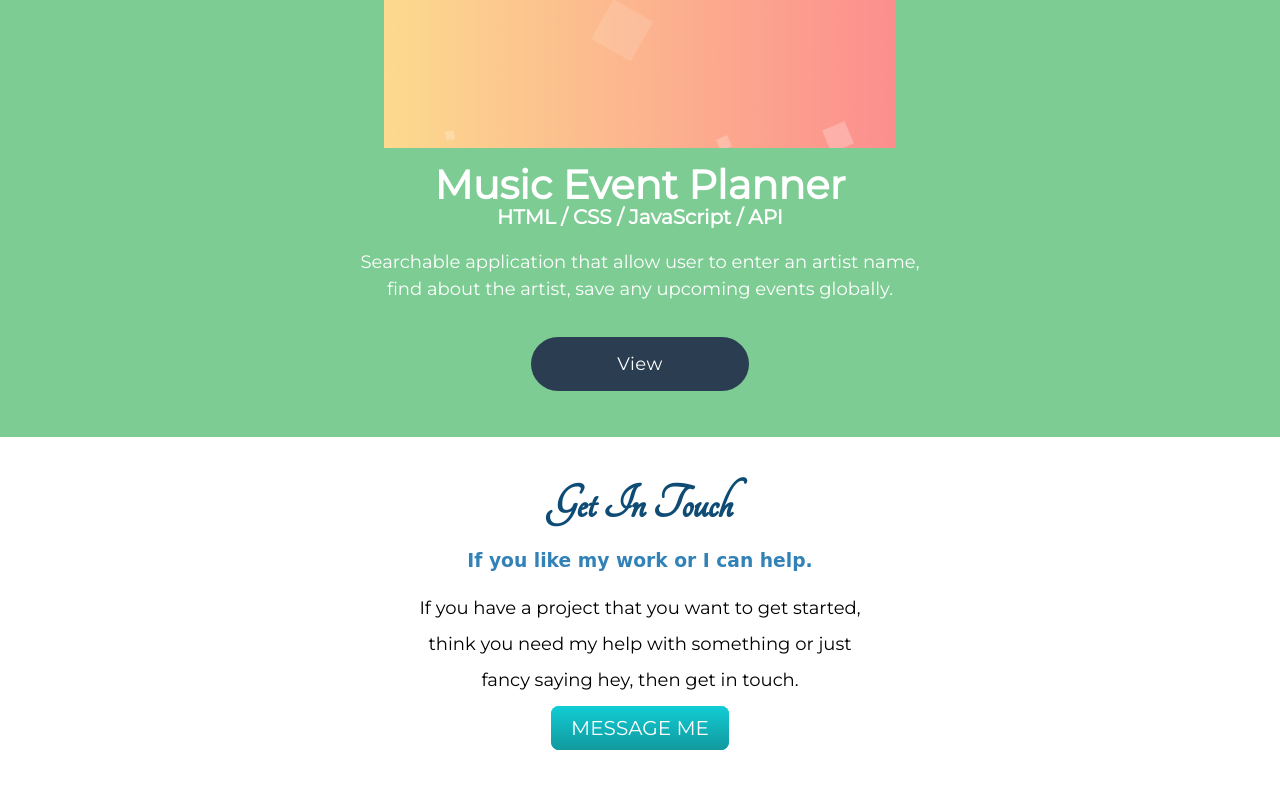
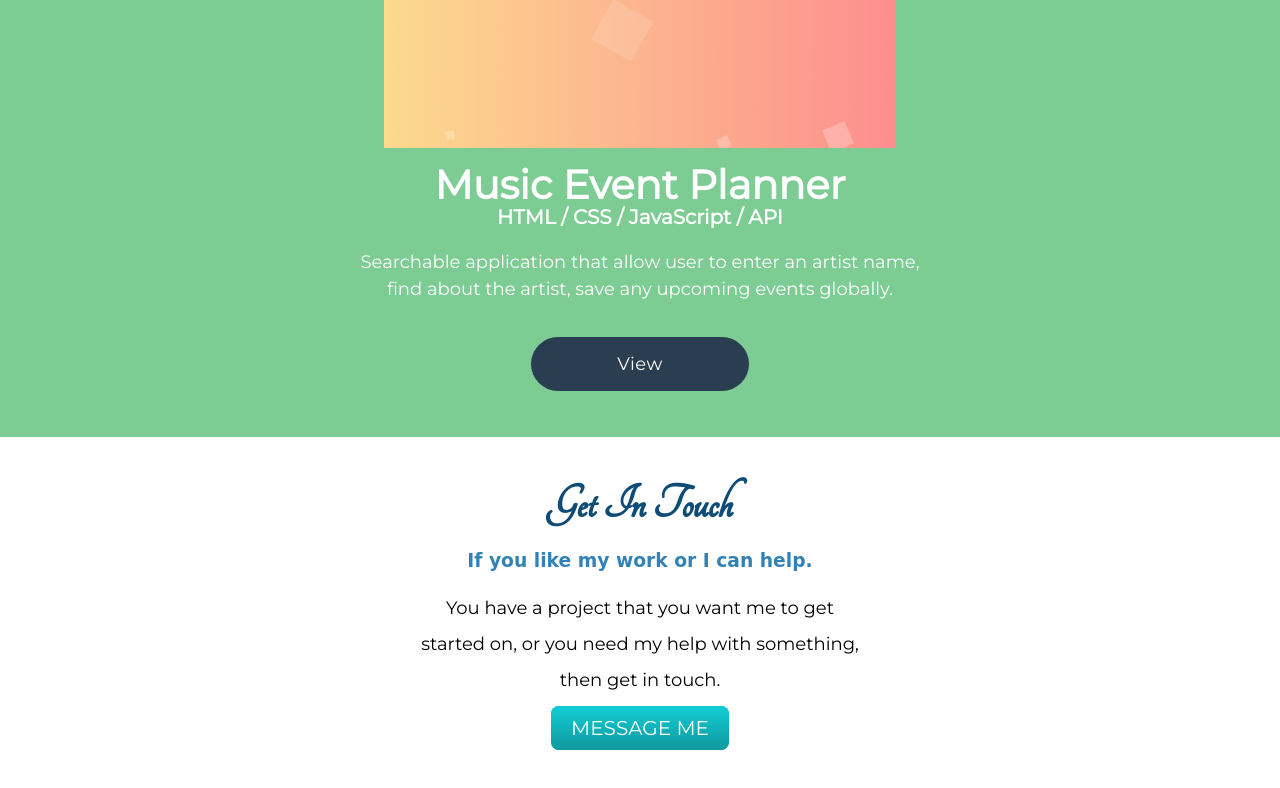
Before and after one commit to Hisaacs/My-Portfolio, a plain HTML site: page portfolio.html in a window 1280 px wide. Shown: the part 3714-4502 px from the top of the page. Drawn offline with Linux system fonts and the light colour scheme; a web font is replaced by a local one.

Commit message:
Updated Get in touch message

```diff
--- a/portfolio.html
+++ b/portfolio.html
@@ -96,7 +96,7 @@
         <div id="contact" class="contact-me">
             <h2>Get In Touch</h2>
             <h3>If you like my work or I can help.</h3>
-            <p class="p2">If you have a project that you want to get started, think you need my help with something or just fancy saying hey, then get in touch.</p>
+            <p class="p2">You have a project that you want me to get started on, or you need my help with something, then get in touch.</p>
             <a class="btn" href="mailto:hamisaacs@gmail.com">MESSAGE ME</a>
         </div>
     </div>
```
